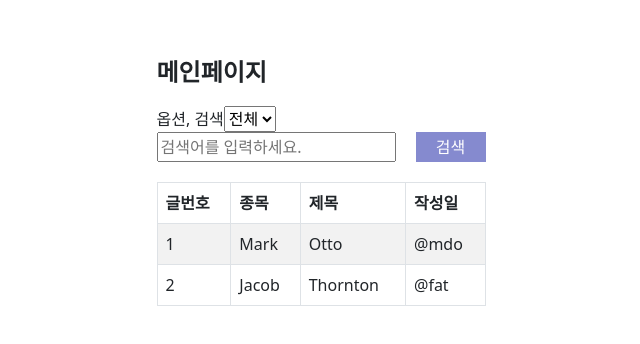
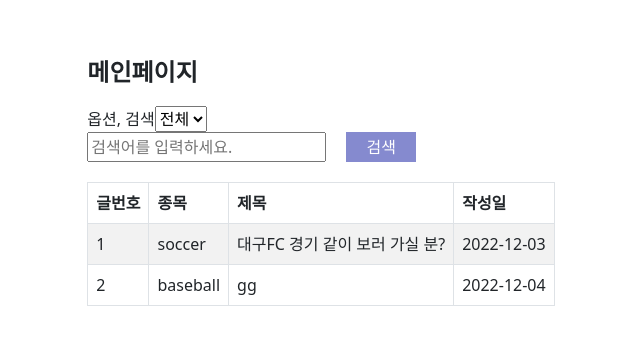
Before and after one commit to GDG2022-JORDY/JORDY-FE, a React (Create React App) app: page / in a window 1280 px wide. Shown: the part 212-556 px from the top of the page, without its empty margins (319-959 px from the left). Built offline with nearby package versions, Linux system fonts and the light colour scheme.

Commit message:
Update index.jsx

```diff
--- a/src/routes/MainPage/index.jsx
+++ b/src/routes/MainPage/index.jsx
@@ -1,7 +1,8 @@
 import styles from './mainPage.module.scss'
 import Table from 'react-bootstrap/Table'
 import { useState } from 'react'
-import { Link, useNavigate } from 'react-router-dom'
+import { useNavigate } from 'react-router-dom'
+import { dummyList } from '../../dummyData'
 
 export default function MainPage() {
   const navigate = useNavigate()
@@ -37,7 +38,9 @@ export default function MainPage() {
         </select>
         <form onSubmit={handleSubmit}>
           <input type='text' value={searchText} onChange={handleTextChange} placeholder='검색어를 입력하세요.' />
-          <button type='submit' className={styles.search}>검색</button>
+          <button type='submit' className={styles.search}>
+            검색
+          </button>
         </form>
       </div>
       <Table striped bordered hover>
@@ -50,18 +53,14 @@ export default function MainPage() {
           </tr>
         </thead>
         <tbody>
-          <tr onClick={handleClickTr}>
-            <td>1</td>
-            <td>Mark</td>
-            <td>Otto</td>
-            <td>@mdo</td>
-          </tr>
-          <tr onClick={handleClickTr}>
-            <td>2</td>
-            <td>Jacob</td>
-            <td>Thornton</td>
-            <td>@fat</td>
-          </tr>
+          {dummyList.map((el) => (
+            <tr onClick={handleClickTr}>
+              <td>{el.id}</td>
+              <td>{el.event}</td>
+              <td>{el.title}</td>
+              <td>{el.date}</td>
+            </tr>
+          ))}
         </tbody>
       </Table>
     </div>
```
